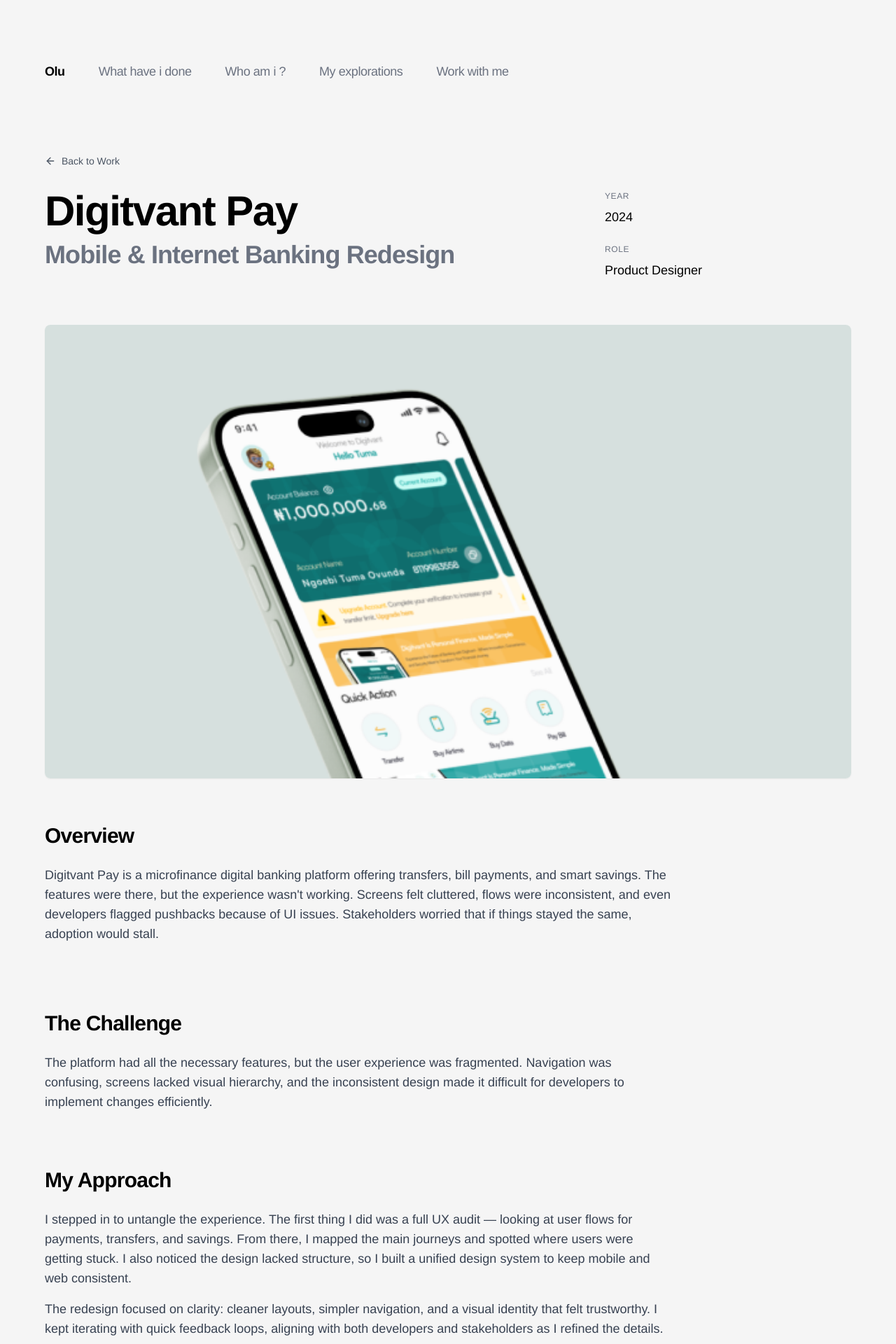
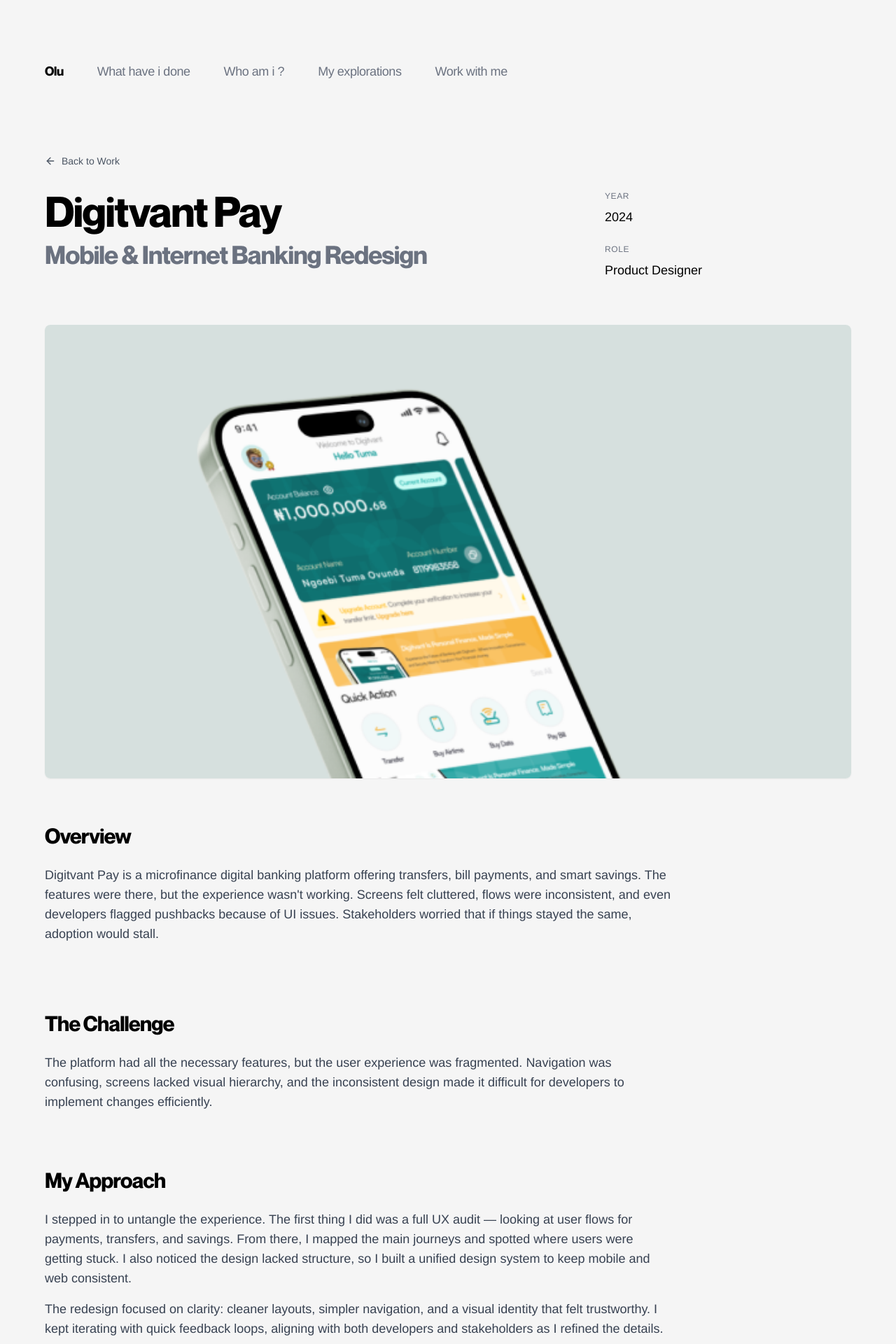
Before and after one commit to theoluwanifemiii/port_v2, a React (Vite) app: page /work/digitvant-pay in a window 1280 px wide. Shown: the top 1920 px of the page at 70% size. Built offline with nearby package versions, Linux system fonts and the light colour scheme; a web font is replaced by a local one.

Commit message:
Updated tailwind.css

```diff
--- a/src/components/Navigation.tsx
+++ b/src/components/Navigation.tsx
@@ -23,7 +23,7 @@ export const Navigation: React.FC<NavigationProps> = ({ items, showBrand = true
           <li className="transition-all ease-in-out duration-300">
             <Link
               to="/"
-              className="[font-family:'Linked',Helvetica] font-black text-black text-sm sm:text-base lg:text-lg tracking-tight leading-relaxed cursor-pointer block w-full py-3 sm:py-2 transition-all ease-in-out duration-300 hover:text-gray-900"
+              className="[font-family:'Neue_Montreal',Helvetica] font-bold text-black text-sm sm:text-base lg:text-lg tracking-tight leading-relaxed cursor-pointer block w-full py-3 sm:py-2 transition-all ease-in-out duration-300 hover:text-gray-900"
             >
               Olu
             </Link>
--- a/src/components/Preloader.tsx
+++ b/src/components/Preloader.tsx
@@ -39,7 +39,7 @@ export const Preloader: React.FC<PreloaderProps> = ({ onComplete }) => {
     >
       <div className="w-full max-w-md px-8">
         <div className="mb-8 text-center">
-          <h1 className="[font-family:'Linked',Helvetica] font-black text-black text-6xl sm:text-7xl tracking-tight mb-2">
+          <h1 className="[font-family:'Neue_Montreal',Helvetica] font-bold text-black text-6xl sm:text-7xl tracking-tight mb-2">
             OLU
           </h1>
           <p className="[font-family:'Sometype_Mono',Helvetica] text-sm text-gray-500 tracking-wider">
--- a/src/screens/Home/Home.tsx
+++ b/src/screens/Home/Home.tsx
@@ -17,7 +17,7 @@ export const Home = (): JSX.Element => {
 
       <main className="flex flex-col w-full mt-auto pb-12 sm:pb-16 lg:pb-20">
         <div className="flex flex-col lg:flex-row items-start lg:items-end justify-between gap-4 lg:gap-16">
-          <h1 className="[font-family:'Linked',Helvetica] font-black text-black text-[80px] sm:text-[120px] lg:text-[180px] xl:text-[220px] tracking-tighter leading-[0.85] whitespace-nowrap flex-shrink-0">
+          <h1 className="[font-family:'Neue_Montreal',Helvetica] font-bold text-black text-[80px] sm:text-[120px] lg:text-[180px] xl:text-[220px] tracking-tighter leading-[0.85] whitespace-nowrap flex-shrink-0">
             I&apos;m Olu
           </h1>
 
--- a/src/screens/ProjectDetail/ProjectDetail.tsx
+++ b/src/screens/ProjectDetail/ProjectDetail.tsx
@@ -56,7 +56,7 @@ export const ProjectDetail = (): JSX.Element => {
   if (!project) {
     return (
       <div className="bg-white w-full min-h-screen flex flex-col items-center justify-center px-6">
-        <h1 className="[font-family:'Linked',Helvetica] font-black text-black text-4xl mb-4">
+        <h1 className="[font-family:'Neue_Montreal',Helvetica] font-bold text-black text-4xl mb-4">
           Project Not Found
         </h1>
         <Link
@@ -89,10 +89,10 @@ export const ProjectDetail = (): JSX.Element => {
 
           <div className="grid grid-cols-1 lg:grid-cols-12 gap-8 lg:gap-12 mb-16">
             <div className="lg:col-span-8">
-              <h1 className="[font-family:'Linked',Helvetica] font-black text-black text-4xl sm:text-5xl lg:text-6xl tracking-tight leading-[0.95] mb-3">
+              <h1 className="[font-family:'Neue_Montreal',Helvetica] font-bold text-black text-4xl sm:text-5xl lg:text-6xl tracking-tight leading-[0.95] mb-3">
                 {project.title}
               </h1>
-              <p className="[font-family:'Linked',Helvetica] font-black text-gray-500 text-2xl sm:text-3xl lg:text-4xl tracking-tight leading-[0.95]">
+              <p className="[font-family:'Neue_Montreal',Helvetica] font-bold text-gray-500 text-2xl sm:text-3xl lg:text-4xl tracking-tight leading-[0.95]">
                 {project.subtitle}
               </p>
             </div>
@@ -137,7 +137,7 @@ export const ProjectDetail = (): JSX.Element => {
           <div className="grid grid-cols-1 lg:grid-cols-12 gap-12 lg:gap-16 mb-20">
             <div className="lg:col-span-12">
               <div className="max-w-4xl">
-                <h2 className="[font-family:'Linked',Helvetica] font-black text-black text-2xl sm:text-3xl tracking-tight mb-6">
+                <h2 className="[font-family:'Neue_Montreal',Helvetica] font-bold text-black text-2xl sm:text-3xl tracking-tight mb-6">
                   Overview
                 </h2>
                 {project.description.map((paragraph, index) => (
@@ -155,7 +155,7 @@ export const ProjectDetail = (): JSX.Element => {
           <div className="grid grid-cols-1 lg:grid-cols-12 gap-12 lg:gap-16 mb-20">
             <div className="lg:col-span-12">
               <div className="max-w-4xl">
-                <h2 className="[font-family:'Linked',Helvetica] font-black text-black text-2xl sm:text-3xl tracking-tight mb-6">
+                <h2 className="[font-family:'Neue_Montreal',Helvetica] font-bold text-black text-2xl sm:text-3xl tracking-tight mb-6">
                   The Challenge
                 </h2>
                 <p className="[font-family:'Sometype_Mono',Helvetica] font-normal text-gray-700 text-base sm:text-lg leading-relaxed">
@@ -168,7 +168,7 @@ export const ProjectDetail = (): JSX.Element => {
           <div className="grid grid-cols-1 lg:grid-cols-12 gap-12 lg:gap-16 mb-20">
             <div className="lg:col-span-12">
               <div className="max-w-4xl">
-                <h2 className="[font-family:'Linked',Helvetica] font-black text-black text-2xl sm:text-3xl tracking-tight mb-6">
+                <h2 className="[font-family:'Neue_Montreal',Helvetica] font-bold text-black text-2xl sm:text-3xl tracking-tight mb-6">
                   My Approach
                 </h2>
                 {project.approach.map((paragraph, index) => (
@@ -186,7 +186,7 @@ export const ProjectDetail = (): JSX.Element => {
           <div className="grid grid-cols-1 lg:grid-cols-12 gap-12 lg:gap-16 mb-20">
             <div className="lg:col-span-12">
               <div className="max-w-4xl">
-                <h2 className="[font-family:'Linked',Helvetica] font-black text-black text-2xl sm:text-3xl tracking-tight mb-6">
+                <h2 className="[font-family:'Neue_Montreal',Helvetica] font-bold text-black text-2xl sm:text-3xl tracking-tight mb-6">
                   The Outcome
                 </h2>
                 <p className="[font-family:'Sometype_Mono',Helvetica] font-normal text-gray-700 text-base sm:text-lg leading-relaxed mb-6">
--- a/src/screens/WorkWithMe/WorkWithMe.tsx
+++ b/src/screens/WorkWithMe/WorkWithMe.tsx
@@ -16,7 +16,7 @@ export const WorkWithMe = (): JSX.Element => {
       </header>
 
       <main className="flex flex-col w-full max-w-4xl mx-auto mt-16 sm:mt-20 lg:mt-24 pb-12 sm:pb-16 lg:pb-20">
-        <h1 className="[font-family:'Linked',Helvetica] font-black text-black text-5xl sm:text-6xl lg:text-7xl tracking-tight leading-[0.95] mb-8">
+        <h1 className="[font-family:'Neue_Montreal',Helvetica] font-bold text-black text-5xl sm:text-6xl lg:text-7xl tracking-tight leading-[0.95] mb-8">
           Let's create something meaningful together
         </h1>
 
@@ -26,7 +26,7 @@ export const WorkWithMe = (): JSX.Element => {
           </p>
 
           <div className="pt-8">
-            <h2 className="[font-family:'Linked',Helvetica] font-black text-black text-2xl sm:text-3xl tracking-tight mb-6">
+            <h2 className="[font-family:'Neue_Montreal',Helvetica] font-bold text-black text-2xl sm:text-3xl tracking-tight mb-6">
               What I do
             </h2>
             <div className="space-y-6">
@@ -60,7 +60,7 @@ export const WorkWithMe = (): JSX.Element => {
           </div>
 
           <div className="pt-8">
-            <h2 className="[font-family:'Linked',Helvetica] font-black text-black text-2xl sm:text-3xl tracking-tight mb-6">
+            <h2 className="[font-family:'Neue_Montreal',Helvetica] font-bold text-black text-2xl sm:text-3xl tracking-tight mb-6">
               How we can work together
             </h2>
             <div className="space-y-6">
@@ -85,7 +85,7 @@ export const WorkWithMe = (): JSX.Element => {
           </div>
 
           <div className="pt-12 border-t border-gray-200">
-            <h2 className="[font-family:'Linked',Helvetica] font-black text-black text-2xl sm:text-3xl tracking-tight mb-6">
+            <h2 className="[font-family:'Neue_Montreal',Helvetica] font-bold text-black text-2xl sm:text-3xl tracking-tight mb-6">
               Get in touch
             </h2>
             <p className="[font-family:'Sometype_Mono',Helvetica] font-normal text-gray-700 text-base sm:text-lg leading-relaxed mb-6">
```
Also changed, not shown: tailwind.css.
